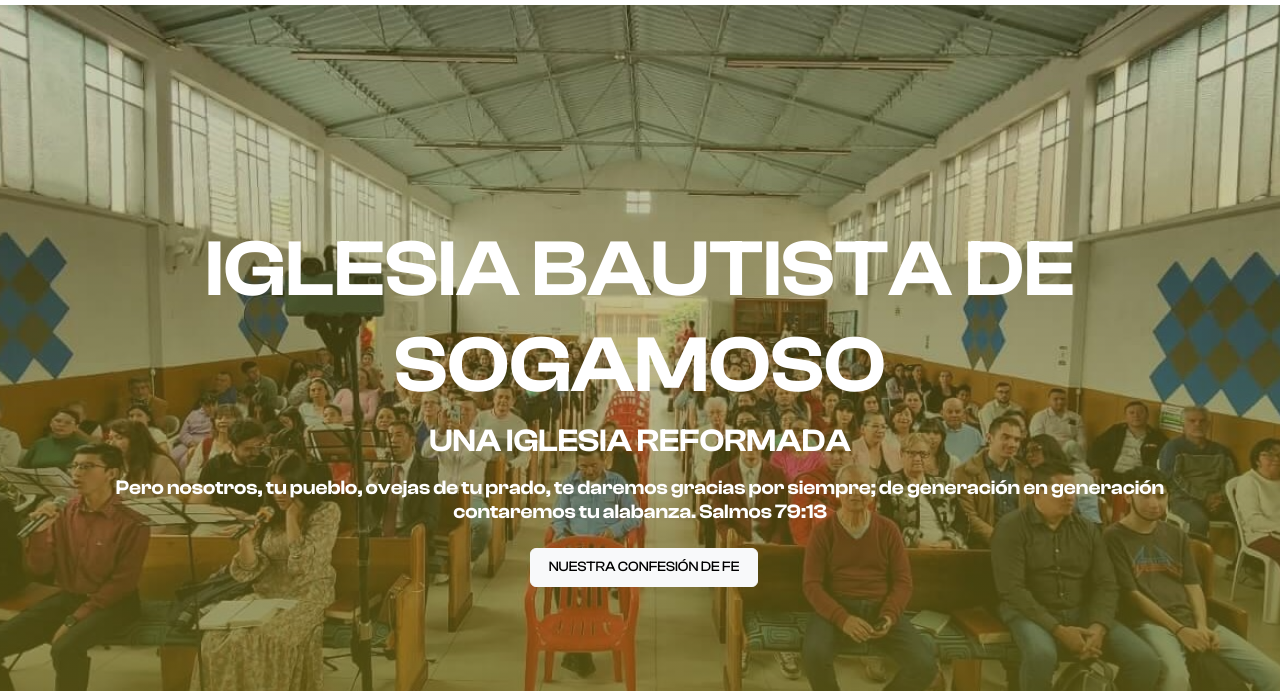
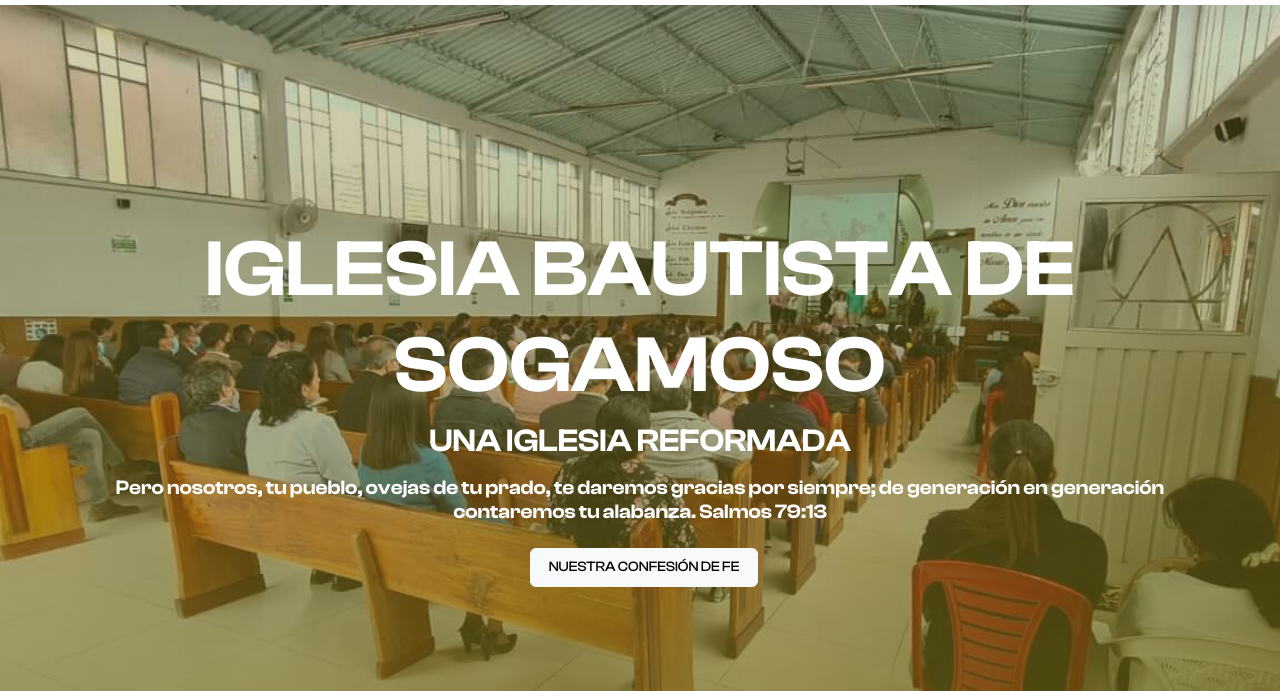
Before and after one commit to crismend/ibs-sogamoso, a plain HTML site: page index.html in a window 1280 px wide. Shown: the part 109-800 px from the top of the page. Drawn offline with nearby package versions, Linux system fonts and the light colour scheme.

```diff
--- a/assets/css/style.css
+++ b/assets/css/style.css
@@ -115,7 +115,7 @@ img {
 
 /* HERO */
 #hero {
-    background: linear-gradient(rgba(116, 109, 22, 0.3), rgba(116, 109, 22, 0.7)), url(../images/ani2home.jpg);
+    background: linear-gradient(rgba(116, 109, 22, 0.3), rgba(116, 109, 22, 0.7)), url(../images/ibs3.jpg);
     background-position: center;
     background-size: cover;
 }
```
Also changed, not shown: assets/images/hero-1.jpg (deleted), assets/images/hero-2.jpg (deleted), assets/images/iglesia.jpg (deleted), assets/images/og-image.jpg.jpeg (deleted), assets/images/og-image.jpg.jpg (added), assets/images/project-1.jpg (deleted), assets/images/project-2.jpg (deleted), assets/images/project-3.jpg (deleted), assets/images/project-4.jpg (deleted), assets/images/project-5.jpg (deleted), assets/images/project-6.jpg (deleted).
